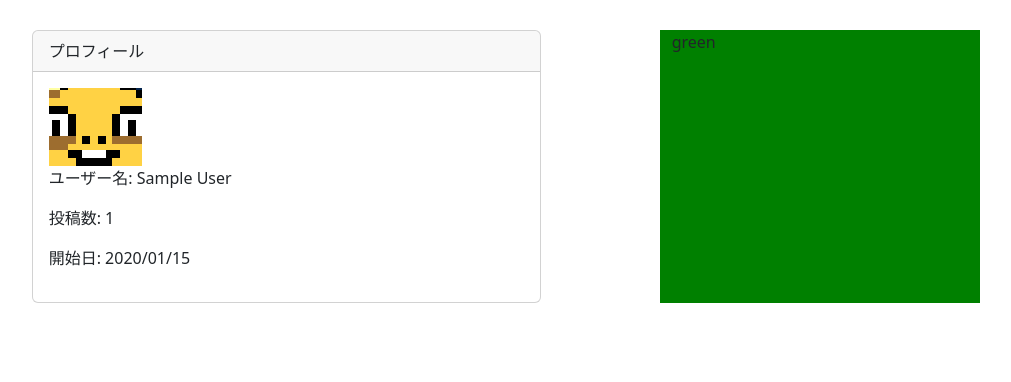
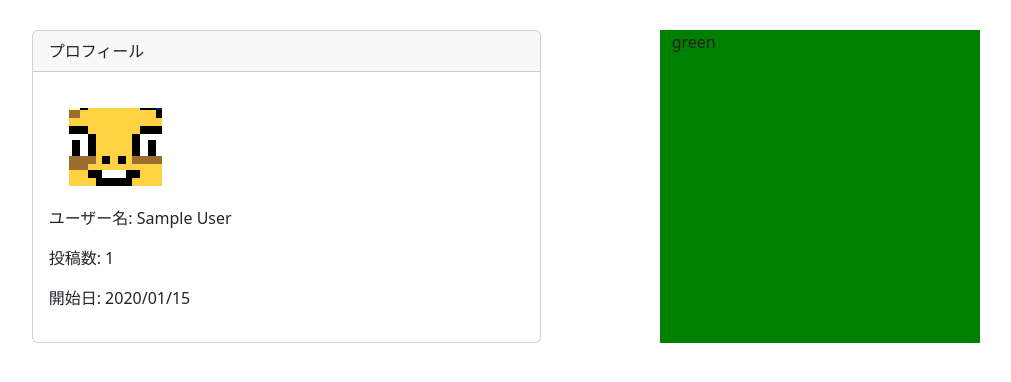
Before and after one commit to masato-bkn/blog, a Rails app: page /users/1 in a window 1280 px wide. Shown: the part 61-443 px from the top of the page, without its empty margins (87-1098 px from the left). Run offline with Rails 7, Linux system fonts and the light colour scheme; data comes from the database, SQL or seed files in the repository; tables that the repository leaves empty hold one stand-in row (values such as "Sample post"); style sheets or scripts are compiled from the project's sources; some libraries are stand-ins or nearby versions.

Commit message:
[wip]ユーザページ作成

```diff
--- a/app/assets/stylesheets/custom.scss
+++ b/app/assets/stylesheets/custom.scss
@@ -78,3 +78,7 @@
   border-style: none;
   background-color: white;
 }
+
+.user_image {
+  margin: 20px;
+}
--- a/app/models/user.rb
+++ b/app/models/user.rb
@@ -4,6 +4,7 @@ class User < ApplicationRecord
   devise :database_authenticatable, :registerable,
          :recoverable, :rememberable, :validatable
 
+  mount_uploader :picture, PictureUploader
   has_many :articles
   has_many :goods
   has_many :comments
--- a/app/uploaders/picture_uploader.rb
+++ b/app/uploaders/picture_uploader.rb
@@ -1,7 +1,4 @@
-# encoding: utf-8
-
 class PictureUploader < CarrierWave::Uploader::Base
-
   # Include RMagick or MiniMagick support:
   # include CarrierWave::RMagick
   # include CarrierWave::MiniMagick
@@ -47,5 +44,4 @@ class PictureUploader < CarrierWave::Uploader::Base
   # def filename
   #   "something.jpg" if original_filename
   # end
-
 end
--- a/app/views/users/show.html.erb
+++ b/app/views/users/show.html.erb
@@ -7,7 +7,13 @@
           プロフィール
         </div>
         <div class="card-body">
-          <%= image_tag("icon.png") %>
+          <div class="user_image">
+            <% if @user.picture? %>
+              <%= image_tag("icon.png") %>
+            <% else %>
+              <%= image_tag("default.png",:size => '80x80') %>
+            <% end %>
+          </div>
           <p>ユーザー名: <%= @user.name%></p>
           <p>投稿数: <%= @user.articles.count %></p>
           <p>開始日: <%= format_time(@user.created_at) %></p>
```
Also changed, not shown: app/assets/images/default.png (added).
